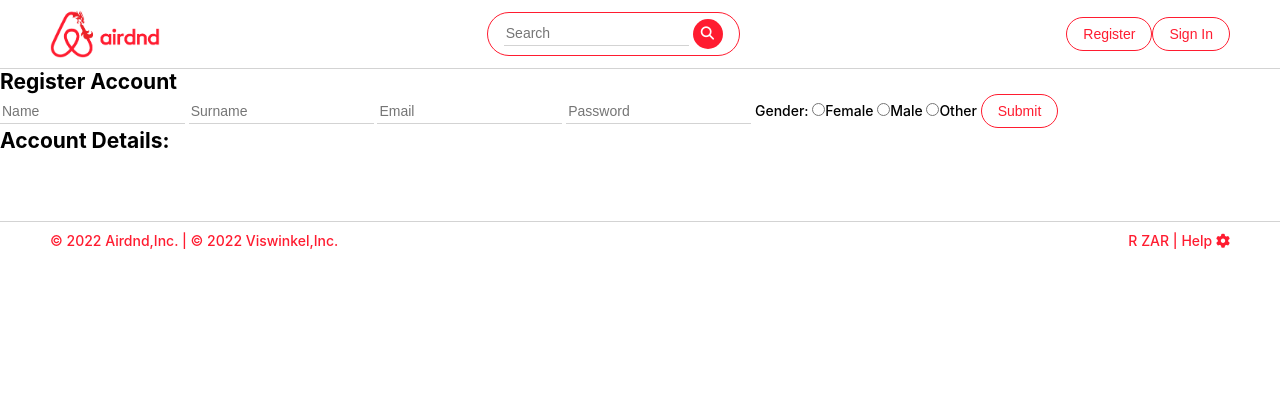
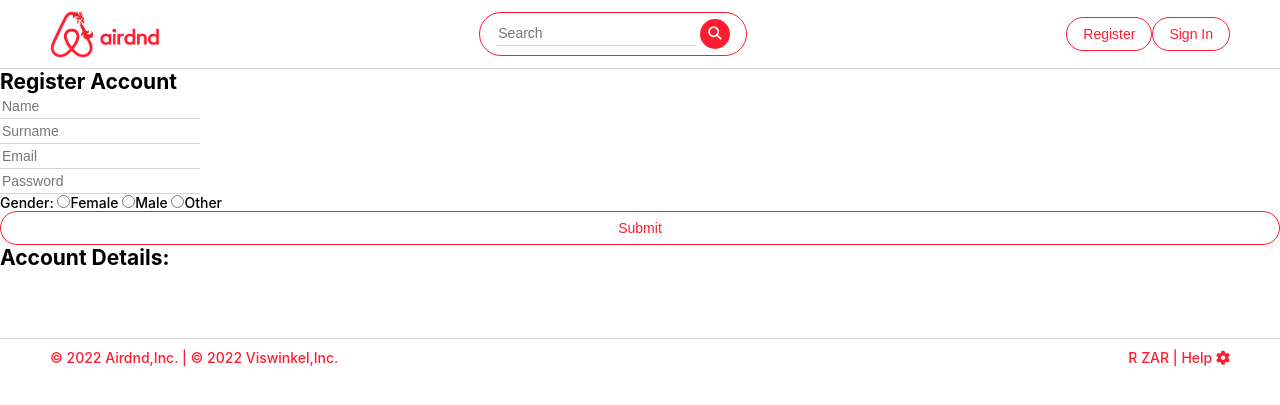
Before and after one commit to OliverVermeulen/php-oop-booking-app, a PHP site: page /src/pages/register.php in a window 1280 px wide. Shown: the top 405 px of the page. Run offline with PHP 8.4, Linux system fonts and the light colour scheme; some libraries are stand-ins or nearby versions.

Commit message:
big save

```diff
--- a/src/css/style.css
+++ b/src/css/style.css
@@ -67,9 +67,15 @@
   height: 25px;
   font-size: 14px;
   outline: none;
+  width: 200px;
 }
 .error {
   color: #FF0000;
+}
+
+.register_sign-in_form {
+  display: flex;
+  flex-direction: column;
 }
 
 /* Main Body */
--- a/src/include/header.inc.php
+++ b/src/include/header.inc.php
@@ -20,7 +20,7 @@
                     <h2>Sign In</h2>
                 </div>
                 <div class="modal-body">
-                    <form action="" method="post">
+                    <form action="" method="post" class="register_sign-in_form">
                         <input type="text" name="email" class="form-input" placeholder="Email">
                         <input type="password" name="password" class="form-input" placeholder="Password">
                         <input type="submit" class="sign-in-button" value="Sign In">
--- a/src/pages/register.php
+++ b/src/pages/register.php
@@ -76,7 +76,7 @@
   <?php include("../include/header.inc.php") ?>
 
   <h2>Register Account</h2>
-  <form method="post" action="<?= htmlspecialchars($_SERVER["PHP_SELF"]); ?>">
+  <form method="post" action="<?= htmlspecialchars($_SERVER["PHP_SELF"]); ?>" class="register_sign-in_form">
     <input type="text" name="name" value="<?= $name; ?>" class="form-input" placeholder="Name">
     <span class="error"><?= $nameErr; ?></span>
 
@@ -88,13 +88,13 @@
 
     <input type="password" name="password" value="<?= $password; ?>" class="form-input" minlength="8" maxlength="30" placeholder="Password">
     <span class="error"><?= $passwordErr; ?></span>
-
+<div>
     <label for="gender">Gender:</label>
     <input type="radio" name="gender" <?php if (isset($gender) && $gender == "female") echo "checked"; ?> value="female">Female
     <input type="radio" name="gender" <?php if (isset($gender) && $gender == "male") echo "checked"; ?> value="male">Male
     <input type="radio" name="gender" <?php if (isset($gender) && $gender == "other") echo "checked"; ?> value="other">Other
     <span class="error"><?= $genderErr; ?></span>
-
+</div>
     <input type="submit" name="submit" value="Submit" class="sign-in-button">
   </form>
 
```
